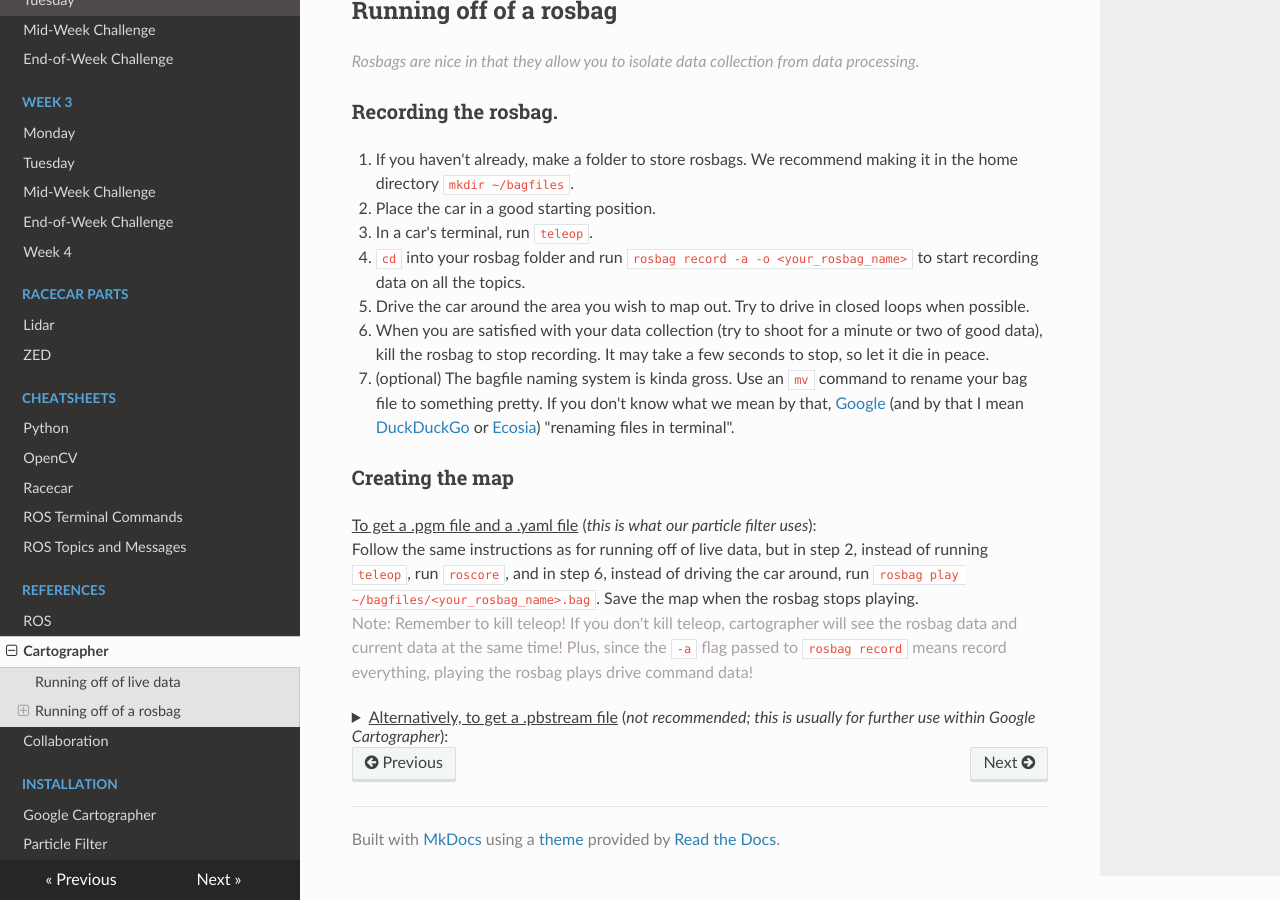
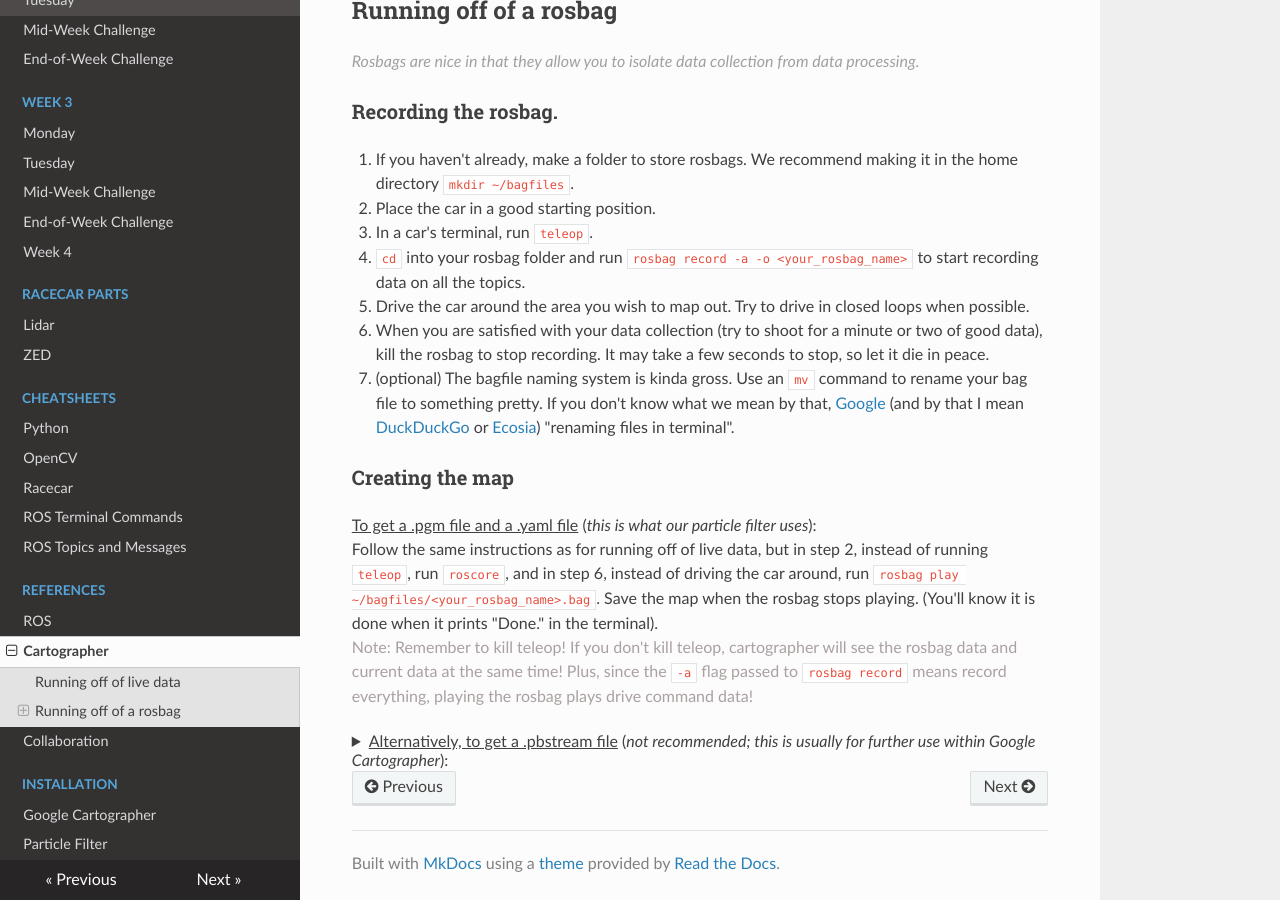
Before and after one commit to ChrisLindland/racecar-website, an MkDocs documentation site: the page built from docs/maps/cartographer/cartographer_usage.md, in a window 1280 px wide and 900 px high, scrolled down 1597 px. Built offline with MkDocs 1.6.1, drawn with Linux system fonts in a browser that asks for light colours; nearby versions of some CDN libraries.

Commit message:
Update cartographer_usage.md

```diff
--- a/docs/maps/cartographer/cartographer_usage.md
+++ b/docs/maps/cartographer/cartographer_usage.md
@@ -35,7 +35,7 @@ Also, rviz can be finicky at times. If nothing appears even after running teleop
 
 ### Creating the map
 <u>To get a .pgm file and a .yaml file</u> (*this is what our particle filter uses*):<br>
-Follow the same instructions as for running off of live data, but in step 2, instead of running `teleop`, run `roscore`, and in step 6, instead of driving the car around, run `rosbag play ~/bagfiles/<your_rosbag_name>.bag`. Save the map when the rosbag stops playing.<br>
+Follow the same instructions as for running off of live data, but in step 2, instead of running `teleop`, run `roscore`, and in step 6, instead of driving the car around, run `rosbag play ~/bagfiles/<your_rosbag_name>.bag`. Save the map when the rosbag stops playing. (You'll know it is done when it prints "Done." in the terminal).<br>
 <font color="AAA0A0"> Note: Remember to kill teleop! If you don't kill teleop, cartographer will see the rosbag data and current data at the same time! Plus, since the `-a` flag passed to `rosbag record` means record everything, playing the rosbag plays drive command data!</font>
 
 <details><summary><u>Alternatively, to get a .pbstream file</u> (<i>not recommended; this is usually for further use within Google Cartographer</i>):</summary>
```
